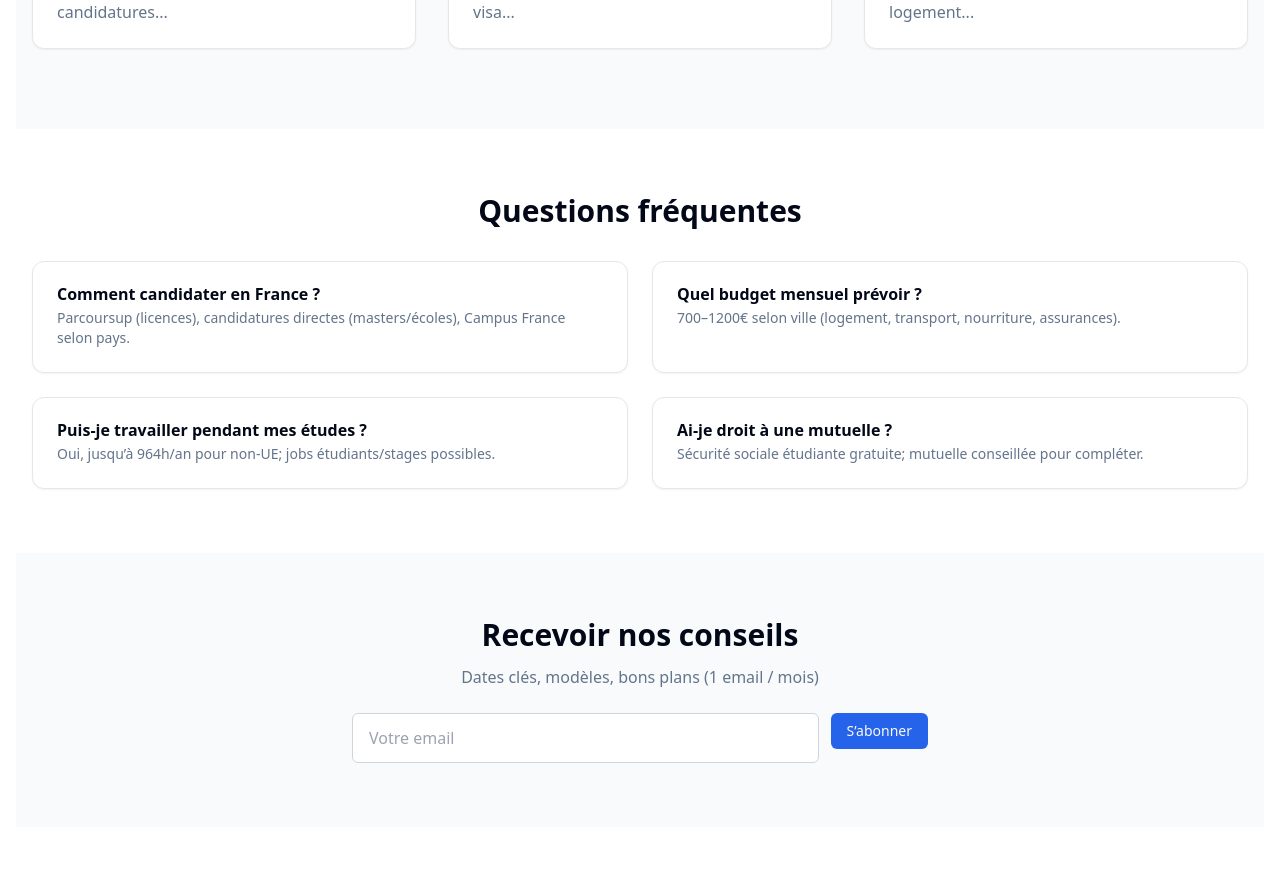
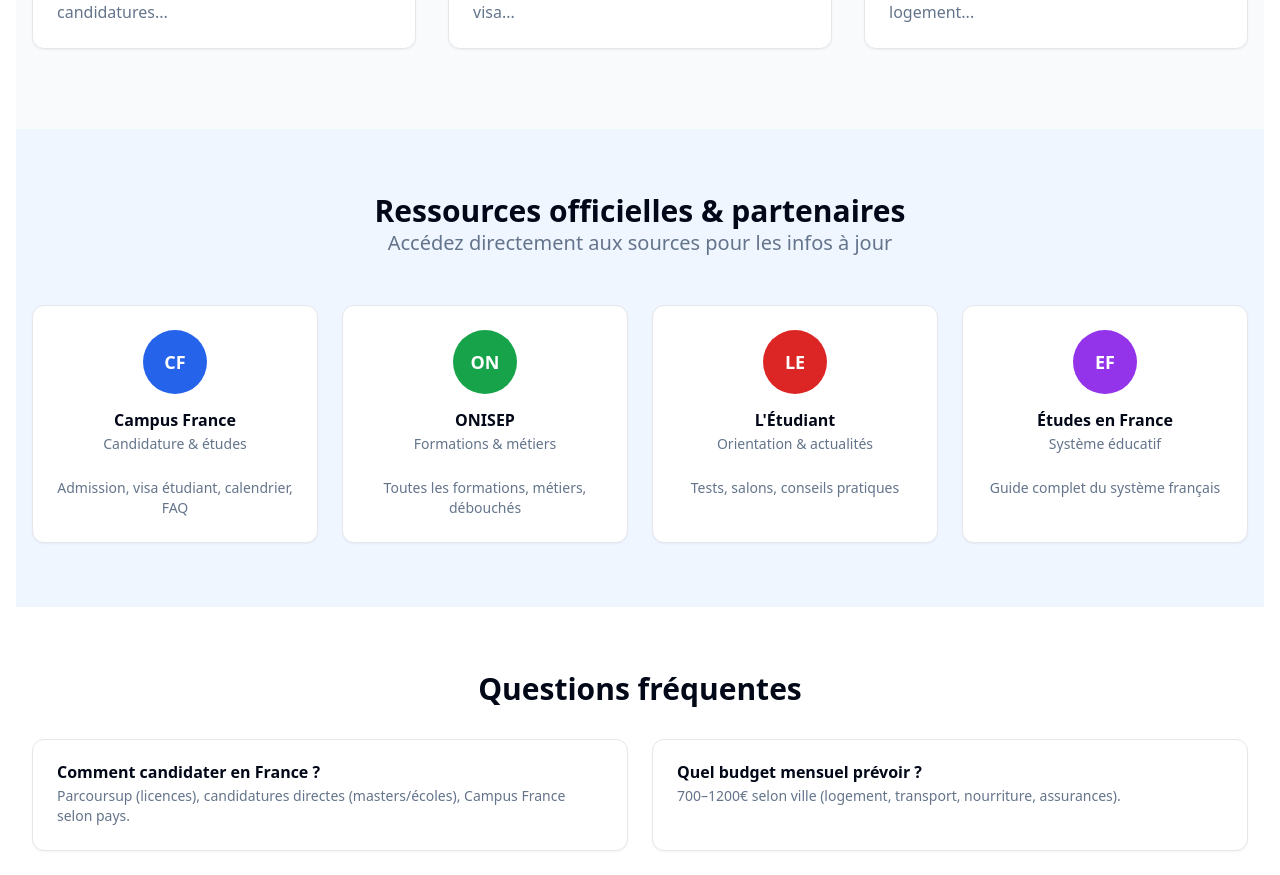
Before and after one commit to Mamadou98606/etudiantesolidaire-frontend, a React (Vite) app: page / in a window 1280 px wide. Shown: the part 1960-2835 px from the top of the page. Built offline with nearby package versions, Linux system fonts and the light colour scheme; no server answers.

Commit message:
Amélioration HomePage: Ajout section Ressources Officielles avec liens Campus France, ONISEP, L'Étudiant, Études en France

```diff
--- a/src/components/HomePage.jsx
+++ b/src/components/HomePage.jsx
@@ -273,6 +273,82 @@ export default function HomePage() {
           </div>
         </div>
       </section>
+      {/* Ressources utiles - Liens vers sources officielles */}
+      <section className="py-16 px-4 bg-blue-50">
+        <div className="container mx-auto">
+          <div className="text-center mb-12">
+            <h2 className="text-3xl font-bold">Ressources officielles & partenaires</h2>
+            <p className="text-xl text-muted-foreground">
+              Accédez directement aux sources pour les infos à jour
+            </p>
+          </div>
+          <div className="grid md:grid-cols-4 gap-6">
+            {/* Campus France */}
+            <a href="https://www.campusfrance.org" target="_blank" rel="noopener noreferrer">
+              <Card className="hover:shadow-xl transition h-full hover:scale-105 transform duration-200">
+                <CardHeader className="text-center">
+                  <div className="w-16 h-16 mx-auto mb-3 rounded-full bg-blue-600 flex items-center justify-center text-white font-bold text-lg">
+                    CF
+                  </div>
+                  <CardTitle>Campus France</CardTitle>
+                  <CardDescription>Candidature & études</CardDescription>
+                </CardHeader>
+                <CardContent className="text-sm text-center text-muted-foreground">
+                  Admission, visa étudiant, calendrier, FAQ
+                </CardContent>
+              </Card>
+            </a>
+
+            {/* ONISEP */}
+            <a href="https://www.onisep.fr" target="_blank" rel="noopener noreferrer">
+              <Card className="hover:shadow-xl transition h-full hover:scale-105 transform duration-200">
+                <CardHeader className="text-center">
+                  <div className="w-16 h-16 mx-auto mb-3 rounded-full bg-green-600 flex items-center justify-center text-white font-bold text-lg">
+                    ON
+                  </div>
+                  <CardTitle>ONISEP</CardTitle>
+                  <CardDescription>Formations & métiers</CardDescription>
+                </CardHeader>
+                <CardContent className="text-sm text-center text-muted-foreground">
+                  Toutes les formations, métiers, débouchés
+                </CardContent>
+              </Card>
+            </a>
+
+            {/* L'Étudiant */}
+            <a href="https://www.letudiant.fr" target="_blank" rel="noopener noreferrer">
+              <Card className="hover:shadow-xl transition h-full hover:scale-105 transform duration-200">
+                <CardHeader className="text-center">
+                  <div className="w-16 h-16 mx-auto mb-3 rounded-full bg-red-600 flex items-center justify-center text-white font-bold text-lg">
+                    LE
+                  </div>
+                  <CardTitle>L'Étudiant</CardTitle>
+                  <CardDescription>Orientation & actualités</CardDescription>
+                </CardHeader>
+                <CardContent className="text-sm text-center text-muted-foreground">
+                  Tests, salons, conseils pratiques
+                </CardContent>
+              </Card>
+            </a>
+
+            {/* Études en France */}
+            <a href="https://www.etudes-en-france.fr" target="_blank" rel="noopener noreferrer">
+              <Card className="hover:shadow-xl transition h-full hover:scale-105 transform duration-200">
+                <CardHeader className="text-center">
+                  <div className="w-16 h-16 mx-auto mb-3 rounded-full bg-purple-600 flex items-center justify-center text-white font-bold text-lg">
+                    EF
+                  </div>
+                  <CardTitle>Études en France</CardTitle>
+                  <CardDescription>Système éducatif</CardDescription>
+                </CardHeader>
+                <CardContent className="text-sm text-center text-muted-foreground">
+                  Guide complet du système français
+                </CardContent>
+              </Card>
+            </a>
+          </div>
+        </div>
+      </section>
       {/* FAQ rapide */}
       <section className="py-16 px-4">
         <div className="container mx-auto">
```
